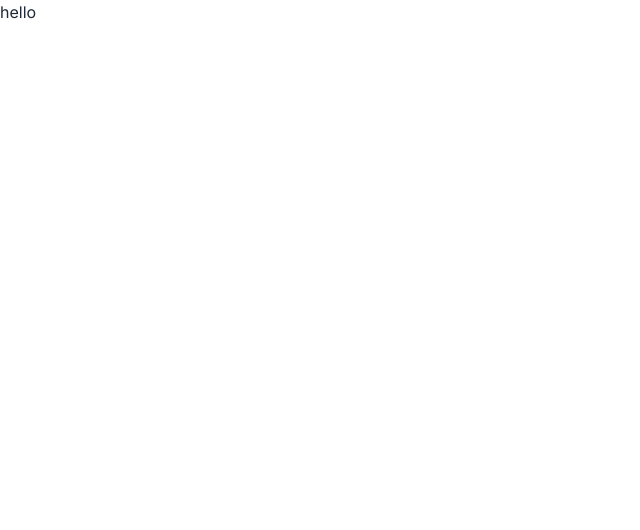
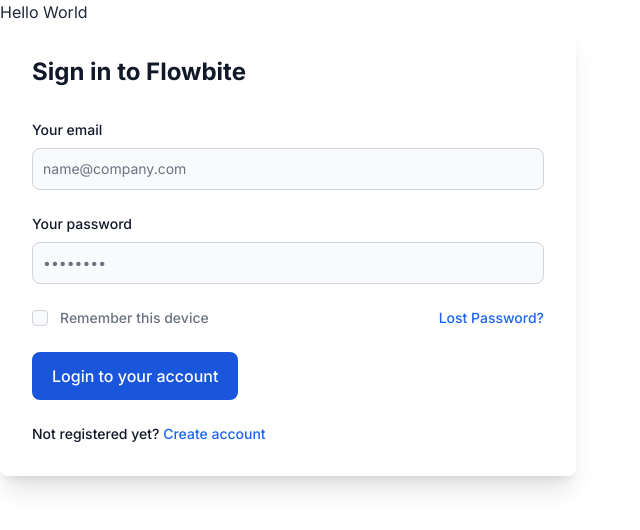
Before and after one commit to Hack-Weekly/cerulean-lion-headless-cms, a Next.js app in the folder client/next-app/: page /auth/register in a window 1280 px wide. Shown: the top 530 px of the page, without its empty margins (0-640 px from the left). Built offline with nearby package versions, Linux system fonts and the light colour scheme; a web font is replaced by a local one.

Commit message:
testing ui

```diff
--- a/client/next-app/src/app/auth/register/page.js
+++ b/client/next-app/src/app/auth/register/page.js
@@ -1,5 +1,12 @@
 "use client";
 
+import Register from "@/components/auth/Register";
+
 export default function Page() {
-  return <h1>hello</h1>;
+  return (
+    <div>
+      <h1>Hello World</h1>
+      <Register />
+    </div>
+  );
 }
```
